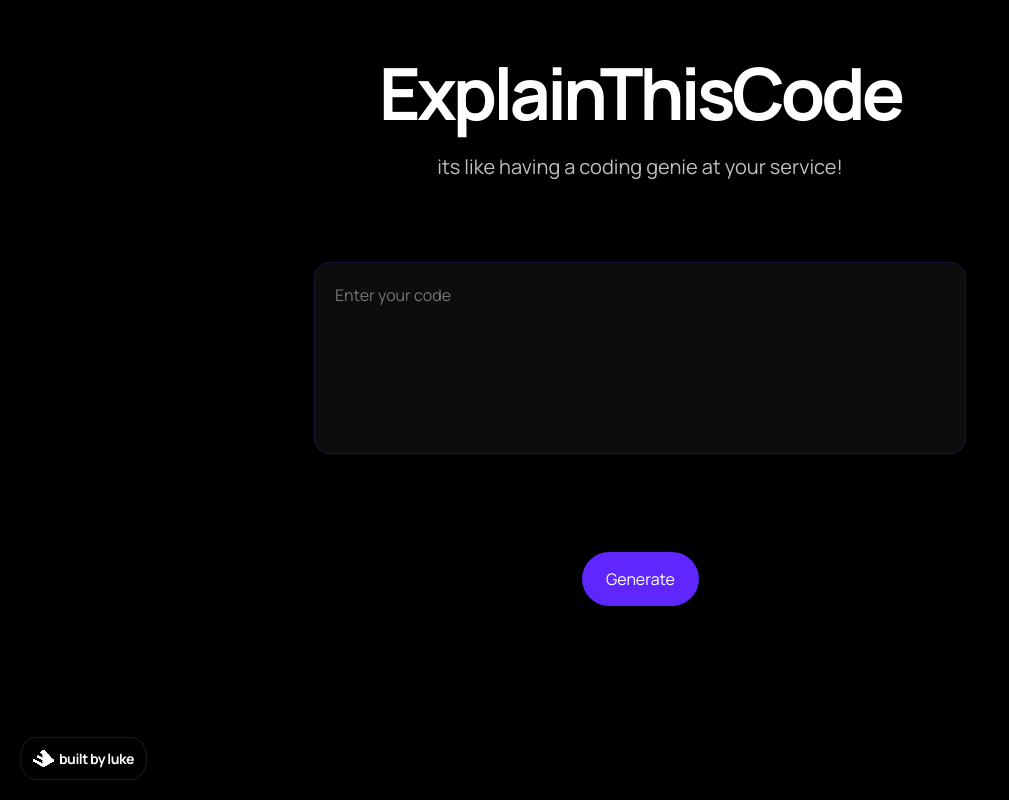
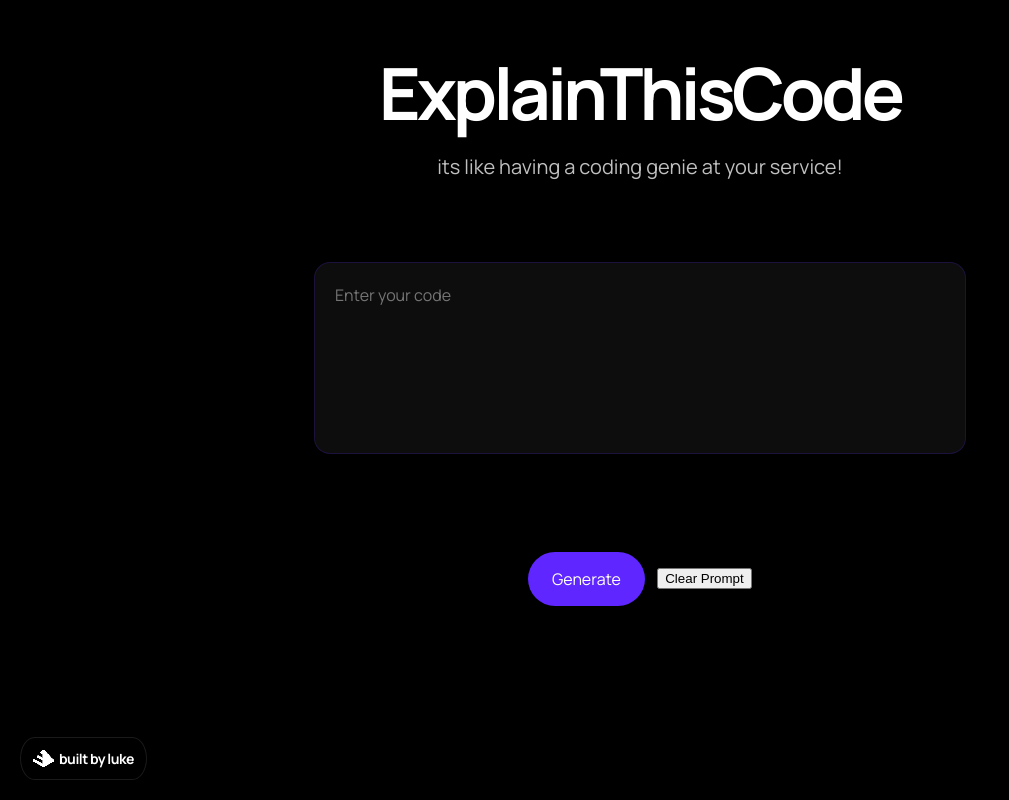
Before and after one commit to rigneyl/CodeHelper, a Next.js app: page / in a window 1280 px wide. Shown: the whole page, without its empty margins (0-1009 px from the left). Built offline with nearby package versions, Linux system fonts and the light colour scheme.

Commit message:
latest build v1.025

```diff
--- a/pages/index.js
+++ b/pages/index.js
@@ -53,8 +53,7 @@ const callGenerateEndpoint = async () => {
       </div>
       {/* New code I added here */}
       <div className="prompt-buttons">
-
-  <a
+    <a
     className={isGenerating ? 'generate-button loading' : 'generate-button'}
     onClick={callGenerateEndpoint}
   >
@@ -62,6 +61,9 @@ const callGenerateEndpoint = async () => {
     {isGenerating ? <span className="loader"></span> : <p>Generate</p>}
     </div>
   </a>
+  <button className="clear-prompt" onClick={() => setUserInput('')}>
+    Clear Prompt
+  </button>
 </div>
       {/* New code I added here */}
   {apiOutput && (
```
